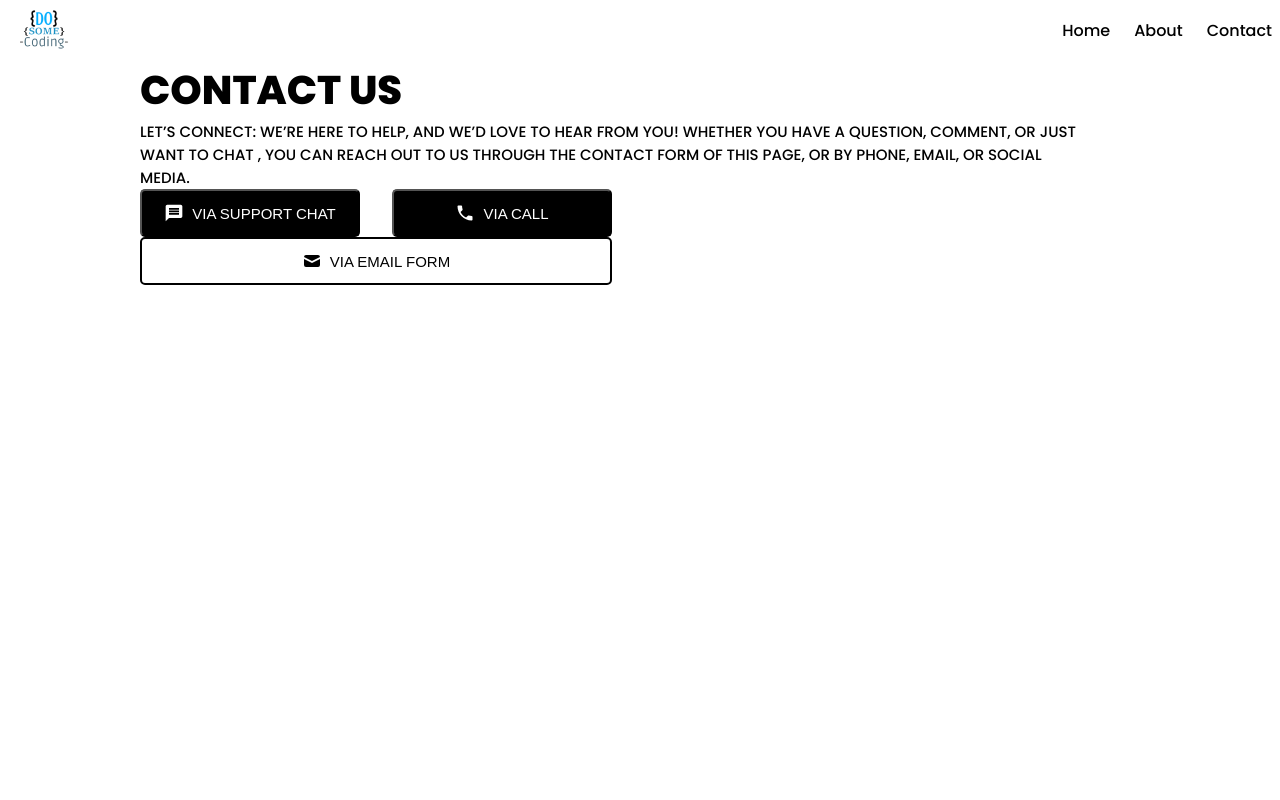
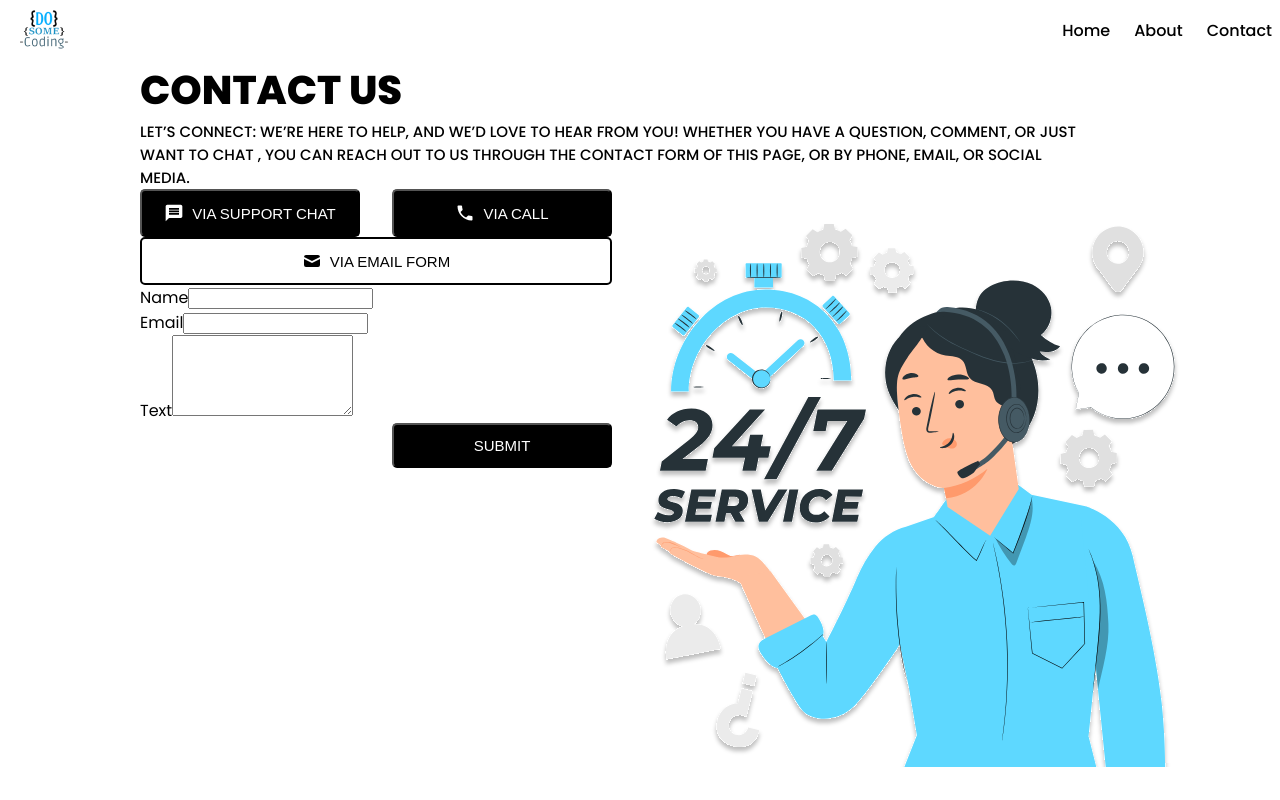
Before and after one commit to decifur/React-Mini-Projects, a React (Vite) app in the folder contact-us-page/: page / in a window 1280 px wide. Built offline with nearby package versions, Linux system fonts and the light colour scheme; a web font is replaced by a local one.

Commit message:
added form jsx

```diff
--- a/contact-us-page/src/components/ContactForm/ContactForm.jsx
+++ b/contact-us-page/src/components/ContactForm/ContactForm.jsx
@@ -5,15 +5,49 @@ import { IoMdCall } from "react-icons/io";
 import { HiMail } from "react-icons/hi";
 
 const ContactForm = () => {
+
+    const onSubmit = (event) => {
+        event.preventDefault();
+        console.log("Name : ",event.target[0].value);
+        console.log("Email : ",event.target[1].value);
+        console.log("Text : ",event.target[2].value);
+
+    }
+
+    const onViaCall = () => console.log("VIA CALL CLICKED!");
+    const onViaChat = () => console.log("VIA CHAT CLICKED!");
+    const onViaEmail = () => console.log("VIA EMAIL CLICKED!");
+
     return <section className={styles.container}>
     <div className={styles.contact_form}>
         <div className={styles.top_btn}>
-            <Button text = "VIA SUPPORT CHAT" icon = {<MdMessage fontSize="20px"/>} />
-            <Button text = "VIA CALL" icon = {<IoMdCall fontSize="20px"/>} />
+            <Button onClick={onViaChat} text = "VIA SUPPORT CHAT" icon = {<MdMessage fontSize="20px"/>} />
+            <Button onClick={onViaCall} text = "VIA CALL" icon = {<IoMdCall fontSize="20px"/>} />
         </div>
-        <Button isOutline={true} text = "VIA EMAIL FORM" icon = {<HiMail fontSize="20px"/>} />
+        <Button onClick={onViaEmail} isOutline={true} text = "VIA EMAIL FORM" icon = {<HiMail fontSize="20px"/>} />
+
+        <form  onSubmit={onSubmit} >
+            <div className={styles.form_control}>
+                <label htmlFor="name">Name</label>
+                <input type='text' name='name' />
+            </div>
+            <div className={styles.form_control}>
+                <label htmlFor="name">Email</label>
+                <input type='email' name='email' />
+            </div>
+            <div className={styles.form_control}>
+                <label htmlFor="text">Text</label>
+                <textarea name='text' rows='5'/>
+            </div>
+            <div style={{display: "flex", justifyContent: "end"}}>
+                <Button text = "SUBMIT" />
+            </div>
+        </form>
+
     </div>
-    <div className={styles.contact_image}></div>
+    <div className={styles.contact_image}>
+        <img src='/images/contact.svg' alt='Contact Image' />
+    </div>
     </section>
 }
 
```
